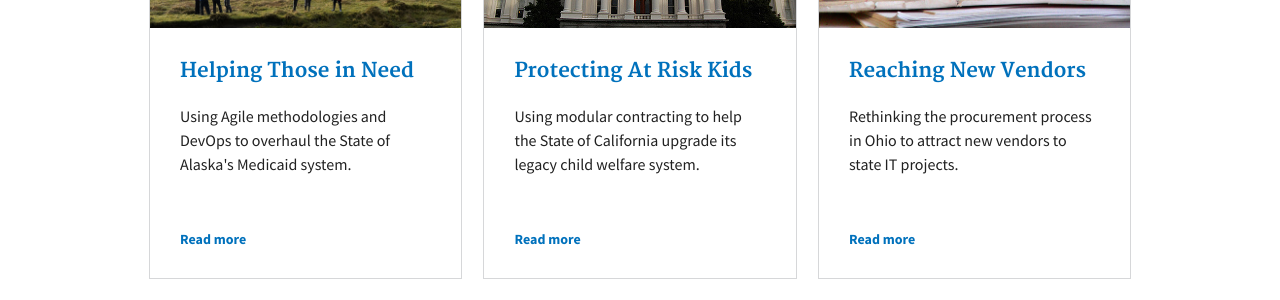
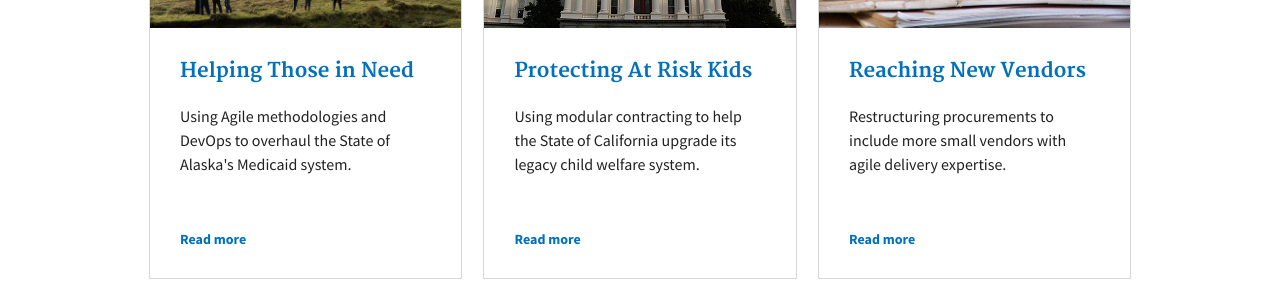
Before and after one commit to 18F/Modular-Contracting-And-Agile-Development, a Jekyll site: the page built from pages/home.md, in a window 1280 px wide and 900 px high, scrolled down 2328 px. Shown: the part 154-454 px from the top of the window. Built offline with Jekyll 4.4.1, drawn with Linux system fonts in a browser that asks for light colours; our own code applies the rules of GitHub Pages for plain Markdown files.

Commit message:
Update vendor-pools.md

```diff
--- a/_projects/vendor-pools.md
+++ b/_projects/vendor-pools.md
@@ -1,7 +1,7 @@
 ---
 layout: project
 title: Reaching New Vendors
-description: Rethinking the procurement process in Ohio to attract new vendors to state IT projects.
+description: Restructuring procurements to include more small vendors with agile delivery expertise.
 permalink: /projects/vendor-pools/
 tags: project
 image: /assets/img/project-images/papers.jpg
```
